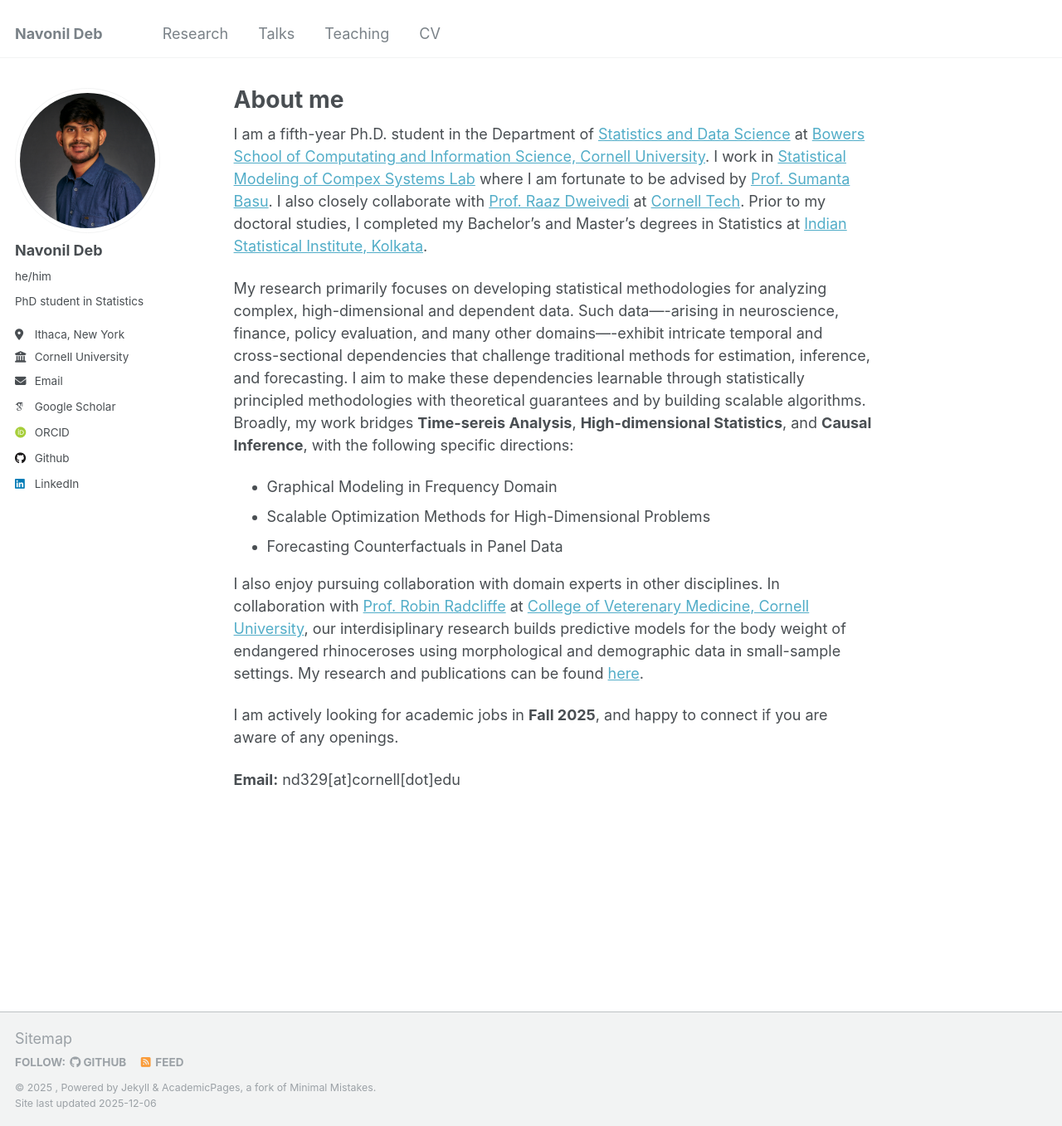
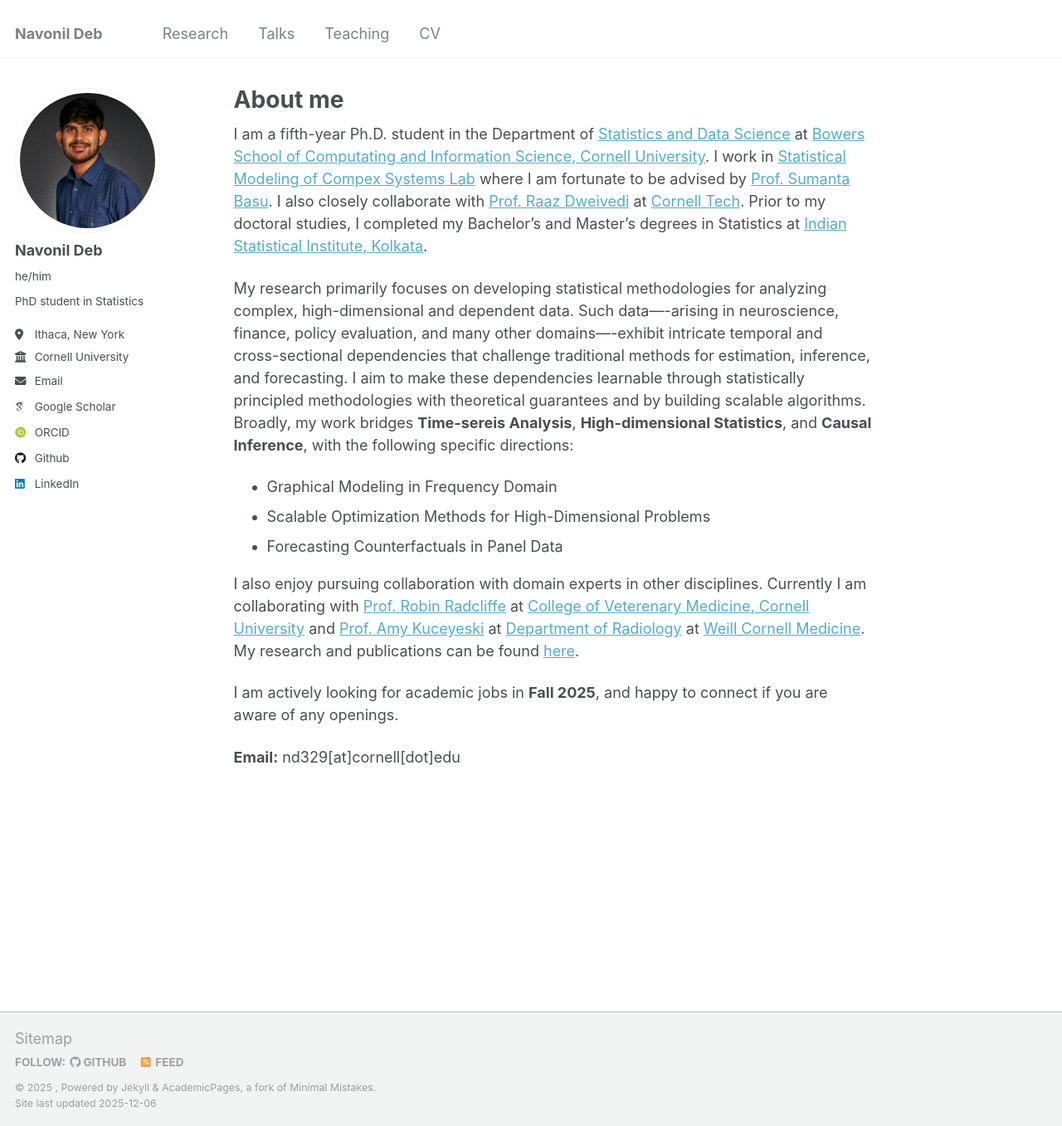
Before and after one commit to navonildeb/navonildeb.github.io, a Jekyll site: the page built from _pages/about.md, in a window 1280 px wide and 1357 px high. Shown: the whole window at 83% size. Built offline with Jekyll 4.4.1, drawn with Linux system fonts in a browser that asks for light colours; some web fonts are replaced.

Commit message:
Update about.md

```diff
--- a/_pages/about.md
+++ b/_pages/about.md
@@ -15,7 +15,7 @@ My research primarily focuses on developing statistical methodologies for analyz
 * Scalable Optimization Methods for High-Dimensional Problems
 * Forecasting Counterfactuals in Panel Data
 
-I also enjoy pursuing collaboration with domain experts in other disciplines. In collaboration with [Prof. Robin Radcliffe](https://wildlife.cornell.edu/people/robin-radcliffe) at [College of Veterenary Medicine, Cornell University](https://www.vet.cornell.edu/), our interdisiplinary research builds predictive models for the body weight of endangered rhinoceroses using morphological and demographic data in small-sample settings. My research and publications can be found [here](https://navonildeb.github.io//publications/).
+I also enjoy pursuing collaboration with domain experts in other disciplines. Currently I am collaborating with [Prof. Robin Radcliffe](https://wildlife.cornell.edu/people/robin-radcliffe) at [College of Veterenary Medicine, Cornell University](https://www.vet.cornell.edu/) and [Prof. Amy Kuceyeski](https://gradschool.weill.cornell.edu/faculty/amy-kuceyeski) at [Department of Radiology](https://radiology.weill.cornell.edu/) at [Weill Cornell Medicine](https://weill.cornell.edu/). My research and publications can be found [here](https://navonildeb.github.io//publications/).
 
 I am actively looking for academic jobs in **Fall 2025**, and happy to connect if you are aware of any openings.
 
```
